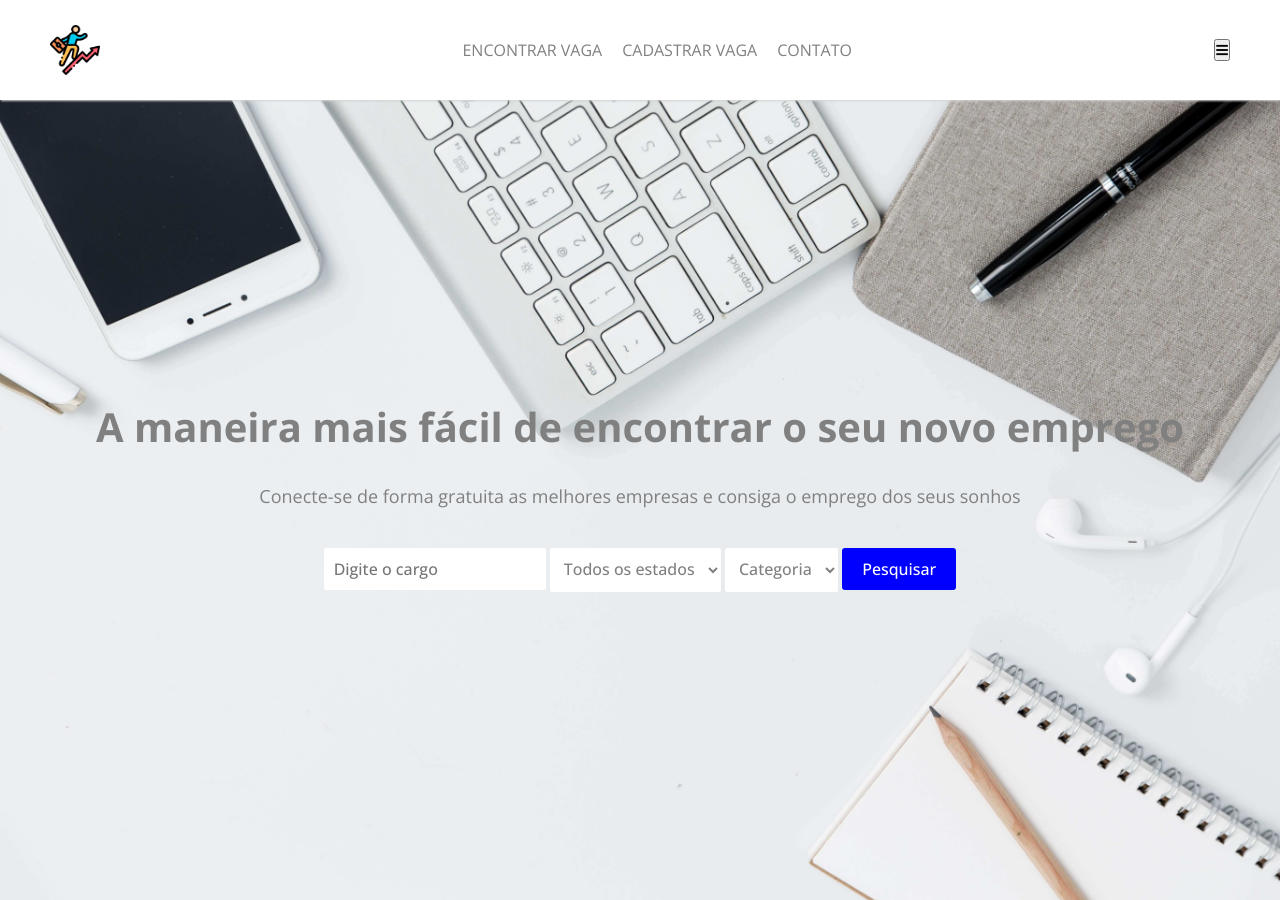
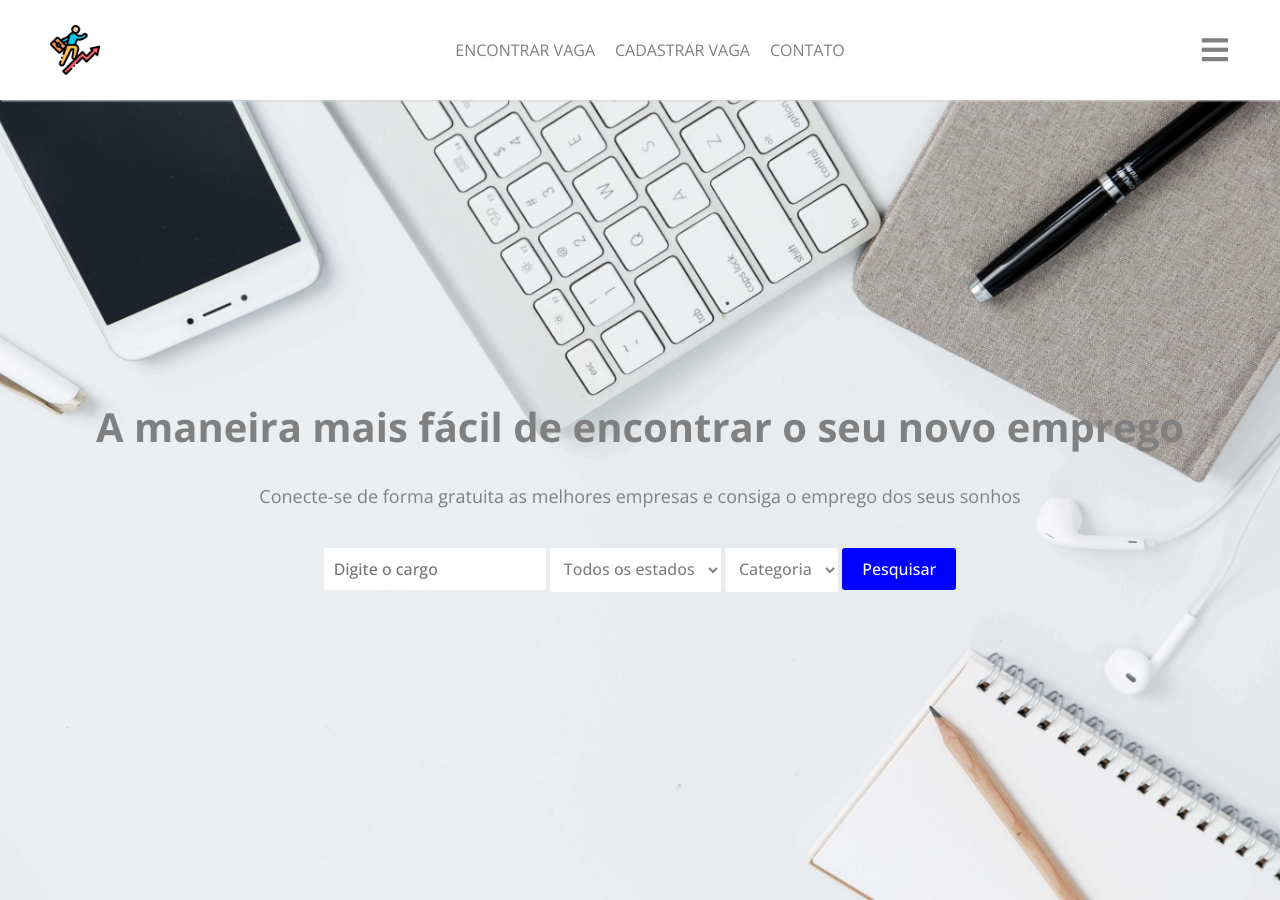
Before and after one commit to jeferson3/flexbox-site2, a plain HTML site: page index.html in a window 1280 px wide. Shown: the top 900 px of the page. Drawn offline with nearby package versions, Linux system fonts and the light colour scheme.

Commit message:
Update components.css

```diff
--- a/styles/components.css
+++ b/styles/components.css
@@ -71,6 +71,20 @@
     border: 2px solid blue;
     color: blue;
 }
+.toggle{
+	width: 30px;
+	height: 30px;
+    border: none;
+    border-radius: 2px;
+    background-color: transparent;
+}
+.toggle:hover{
+    opacity: 0.5;
+}
+.toggle i{
+    color: grey;
+    font-size: 30px;
+}
 
 /* grid flexbox */
 
```
